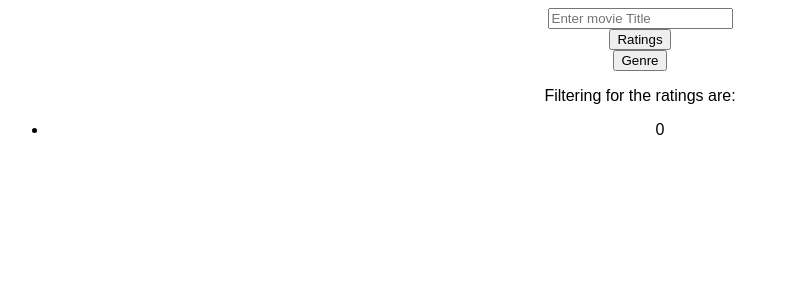
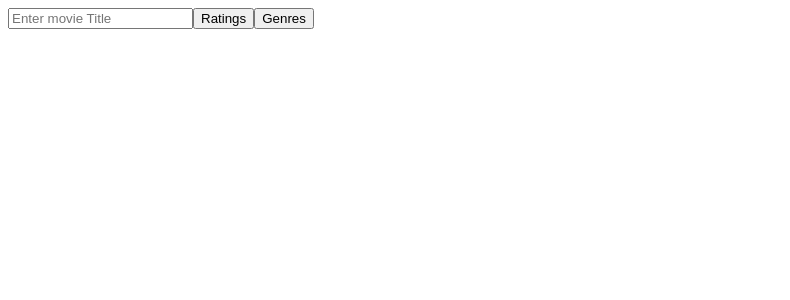
Before and after one commit to Ardad2/movie-search-bar, a React (Create React App) app: page / in a window 1280 px wide. Shown: the top 300 px of the page, without its empty margins (0-790 px from the left). Built offline with nearby package versions, Linux system fonts and the light colour scheme.

Commit message:
Styling everything horizontally.

```diff
--- a/src/App.js
+++ b/src/App.js
@@ -23,12 +23,12 @@ export default function App() {
     {
       title: "Everly",
       rating: 5.0,
-      catgory: "Action",
+      category: "Action",
     },
     {
       title: "Maps to the Stars",
       rating: 7.5,
-      catgory: "Drama",
+      category: "Drama",
     },
   ]);
 
@@ -48,7 +48,7 @@ export default function App() {
     { id: 10, label: "10 star" },
   ];
 
-  const [currentCategories, setCurrentCategories] = useState();
+  const [currentCategories, setCurrentCategories] = useState([0]);
   const [categoriesOpen, setCategoriesOpen] = useState(false);
 
   const categories = [
@@ -59,6 +59,14 @@ export default function App() {
     { id: 4, label: "Thriller" },
   ];
 
+  const categoriesMap = new Map();
+
+  categoriesMap.set("Any genre", 0);
+  categoriesMap.set("Action", 1);
+  categoriesMap.set("Comedy", 2);
+  categoriesMap.set("Drama", 3);
+  categoriesMap.set("Thriller", 4);
+
   const dropDownShow = () => {
     setRatingsOpen(!ratingsOpen);
   };
@@ -66,15 +74,16 @@ export default function App() {
   const dropDownShowGenre = () => {
     setCategoriesOpen(!categoriesOpen);
   };
-
-  const courseChange = (event) => {
-    const courseId = parseInt(event.target.value);
+  const ratingChange = (event) => {
+    const ratingID = parseInt(event.target.value);
     const choosen = event.target.checked;
 
+    setCurrentRatings(currentRatings.filter((id) => id != 0));
+
     if (choosen) {
-      setCurrentRatings([...currentRatings, courseId]);
+      setCurrentRatings([...currentRatings, ratingID]);
     } else {
-      setCurrentRatings(currentRatings.filter((id) => id !== courseId));
+      setCurrentRatings(currentRatings.filter((id) => id !== ratingID));
     }
   };
 
@@ -91,35 +100,26 @@ export default function App() {
 
   return (
     <div className="App">
-      <div className="filters">
+      <div className="Everything">
         <input
           placeholder="Enter movie Title"
           onChange={(event) => setQuery(event.target.value)}
         />
-        <div className="custom-dropdown">
-          <button
-            className="custom-dropdown-toggle green-button"
-            type="button"
-            id="multiSelectDropdown"
-            onClick={dropDownShow}
-          >
+
+        <div>
+          <button type="button" id="multiSelectDropdown" onClick={dropDownShow}>
             Ratings
           </button>
           {ratingsOpen && (
-            <div
-              className={`custom-dropdown-menu
-                                    ${ratingsOpen ? "show" : ""}`}
-              aria-labelledby="multiSelectDropdown"
-            >
+            <div aria-labelledby="multiSelectDropdown">
               {ratings.map((option) => (
                 <Form.Check
-                  className="custom-checkbox"
                   key={option.id}
                   type="checkbox"
                   id={`option_${option.id}`}
                   label={option.label}
                   checked={currentRatings.includes(option.id)}
-                  onChange={courseChange}
+                  onChange={ratingChange}
                   value={option.id}
                 />
               ))}
@@ -127,24 +127,18 @@ export default function App() {
           )}
         </div>
 
-        <div className="categories-dropdown">
+        <div>
           <button
-            className="custom-dropdown-toggle green-button"
             type="button"
             id="multiSelectDropdown"
             onClick={dropDownShowGenre}
           >
-            Genre
+            Genres
           </button>
           {categoriesOpen && (
-            <div
-              className={`custom-dropdown-menu
-                                    ${categoriesOpen ? "show" : ""}`}
-              aria-labelledby="multiSelectDropdown"
-            >
+            <div aria-labelledby="multiSelectDropdown">
               {categories.map((option) => (
                 <Form.Check
-                  className="custom-checkbox"
                   key={option.id}
                   type="checkbox"
                   id={`option_${option.id}`}
@@ -157,15 +151,16 @@ export default function App() {
             </div>
           )}
         </div>
-      </div>
 
         {movies
           .filter((movie) => {
             if (query === "") {
               return;
             } else if (
-            currentRatings.includes(Math.floor(movie.rating)) ||
-            currentRatings.includes(0)
+              (currentRatings.includes(Math.floor(movie.rating)) ||
+                currentRatings.includes(0)) &&
+              (currentCategories.includes(categoriesMap.get(movie.category)) ||
+                currentCategories.includes(0))
             ) {
               if (movie.title.toLowerCase().includes(query.toLowerCase())) {
                 return movie;
@@ -179,13 +174,6 @@ export default function App() {
               </p>
             </div>
           ))}
-      <div>
-        <p>Filtering for the ratings are: </p>
-        <ul>
-          {currentRatings.map((rating) => (
-            <li>{rating}</li>
-          ))}
-        </ul>
       </div>
     </div>
   );
--- a/src/styles.css
+++ b/src/styles.css
@@ -2,3 +2,8 @@
   font-family: sans-serif;
   text-align: center;
 }
+
+.Everything {
+  display: flex;
+  align-items: center;
+}
```
Lines whose indentation alone changed are shown as unchanged.
